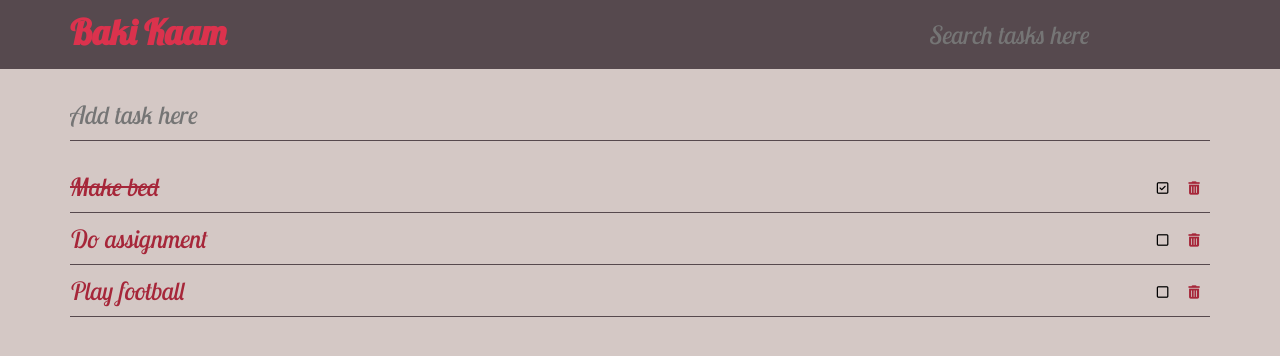
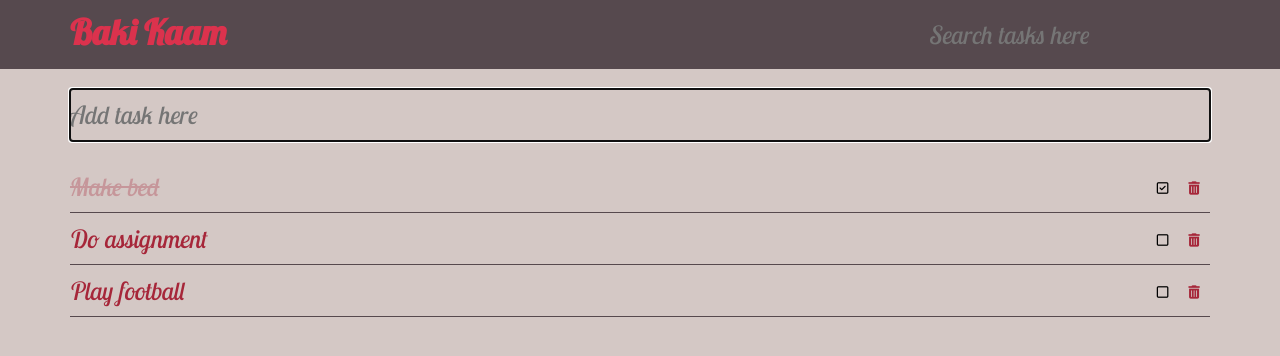
Before and after one commit to mousamdhakal/todo, a React (Create React App) app: page / in a window 1280 px wide. Shown: the top 356 px of the page. Built offline with nearby package versions, Linux system fonts and the light colour scheme.

Commit message:
Update finished task style

```diff
--- a/src/App.js
+++ b/src/App.js
@@ -29,7 +29,7 @@ class App extends Component {
         <header className="header">
           <div className="container clearfix">
             <h1 className="header__brand">
-              <a className="header__text" href="/">
+              <a className="header__text" href="/todo">
                 Baki Kaam
               </a>
             </h1>
--- a/src/Components/AddTask.js
+++ b/src/Components/AddTask.js
@@ -34,6 +34,7 @@ class AddTask extends Component {
           placeholder="Add task here"
           onChange={this.handleChange}
           value={this.state.text}
+          autoFocus
         />
       </form>
     );
--- a/src/styles/index.css
+++ b/src/styles/index.css
@@ -51,6 +51,7 @@ body {
 
 .todos__text--complete {
   text-decoration: line-through;
+  opacity: 0.3;
 }
 
 .todos__button {
```
